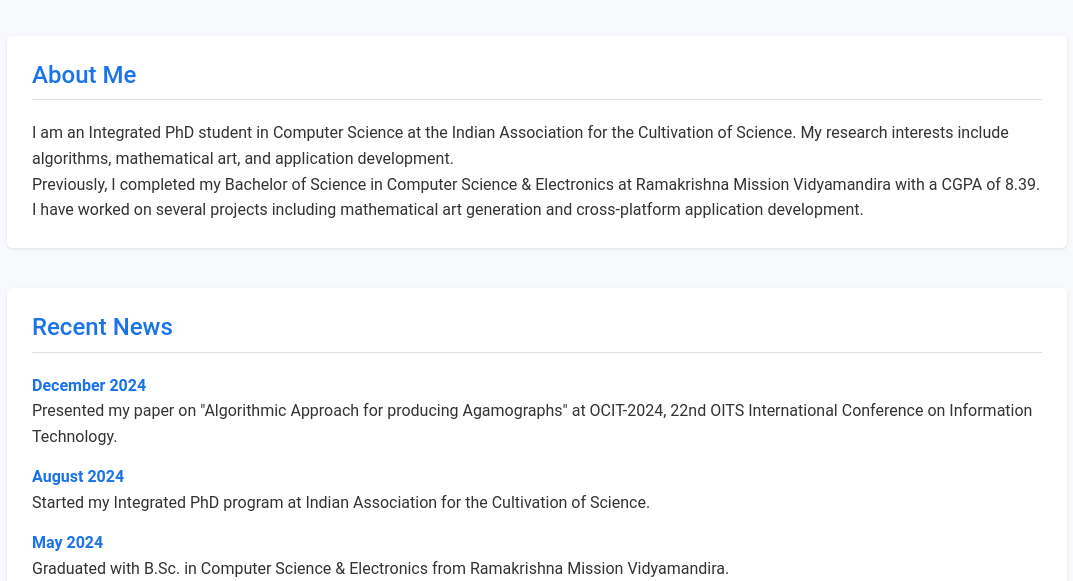
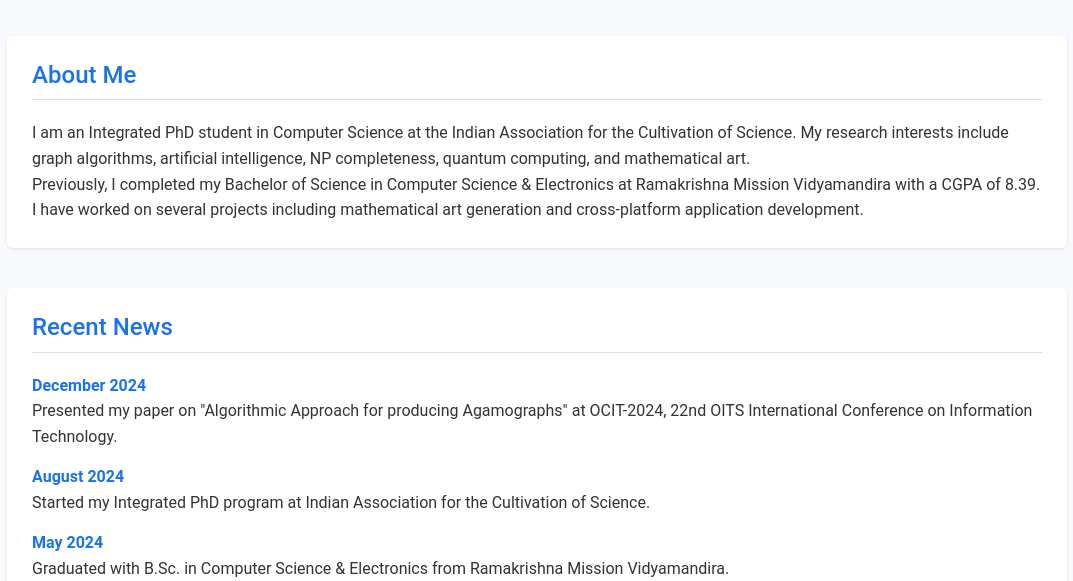
Before and after one commit to arkopaldas/MyPage, a Jekyll site: the page built from index.html, in a window 1280 px wide and 900 px high, cut to the strip 319-900 px from the top of the window. Shown: the whole strip, without its empty margins (103-1176 px from the left). Built offline with Jekyll 4.4.1, drawn with Linux system fonts in a browser that asks for light colours.

Commit message:
Update index.html

```diff
--- a/index.html
+++ b/index.html
@@ -16,7 +16,7 @@
 
 <section class="bio">
   <h2>About Me</h2>
-  <p>I am an Integrated PhD student in Computer Science at the Indian Association for the Cultivation of Science. My research interests include algorithms, mathematical art, and application development.</p>
+  <p>I am an Integrated PhD student in Computer Science at the Indian Association for the Cultivation of Science. My research interests include graph algorithms, artificial intelligence, NP completeness, quantum computing, and mathematical art.</p>
 
   <p>Previously, I completed my Bachelor of Science in Computer Science & Electronics at Ramakrishna Mission Vidyamandira with a CGPA of 8.39. I have worked on several projects including mathematical art generation and cross-platform application development.</p>
 </section>
```
